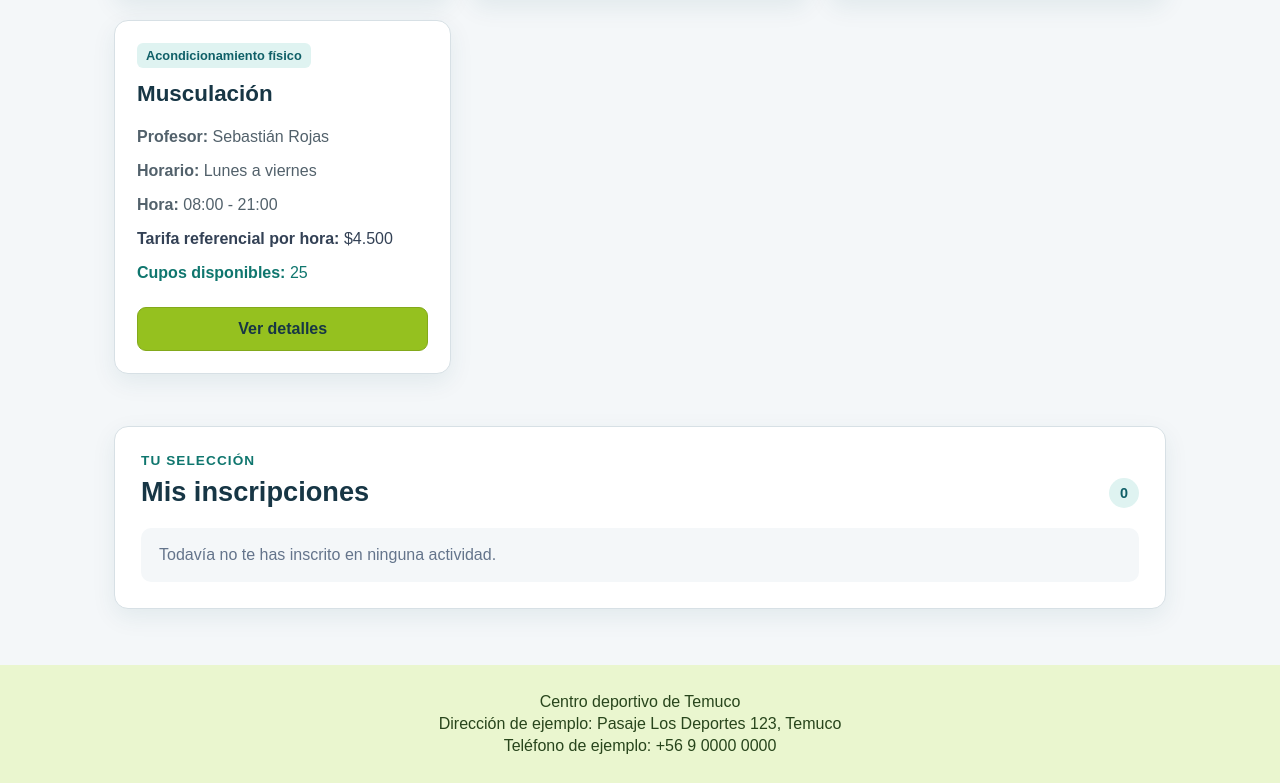
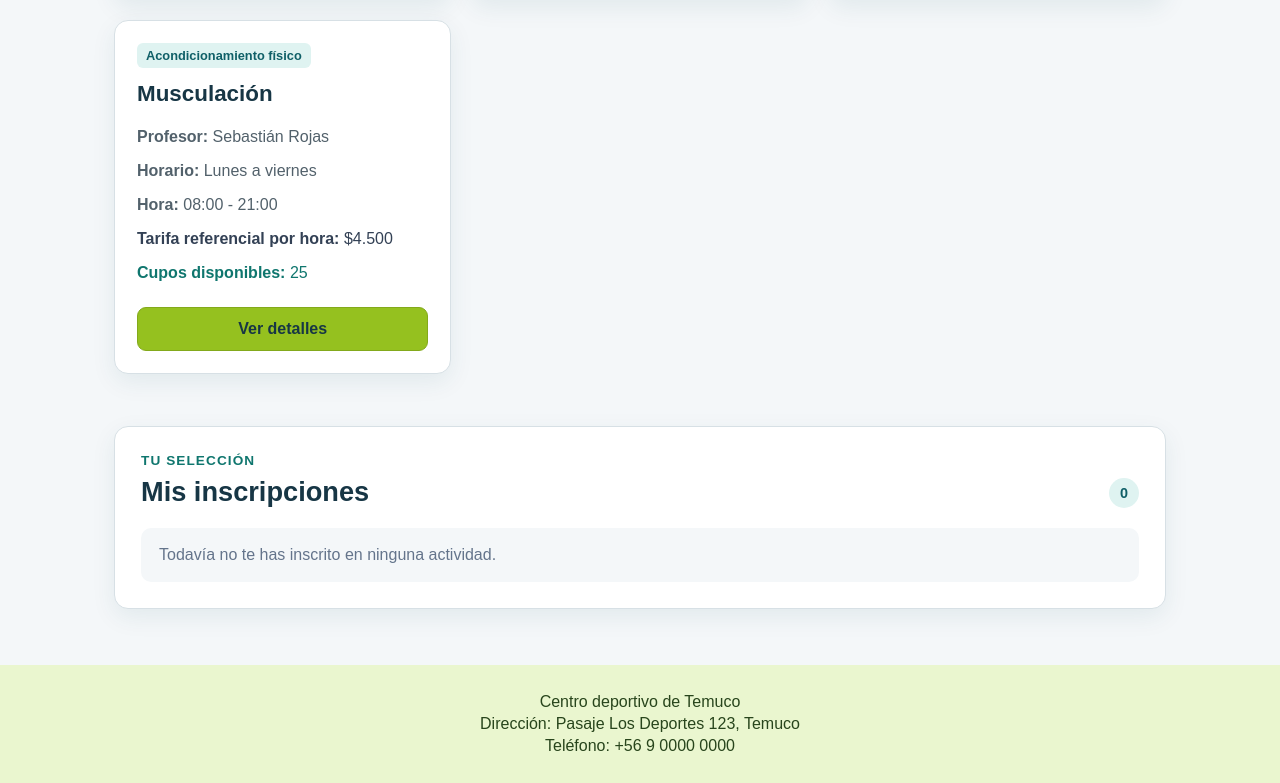
Before and after one commit to HenL1/gestion-centro-deportivo, a React (Vite) app: page / in a window 1280 px wide. Shown: the part 1359-2142 px from the top of the page. Built offline with nearby package versions, Linux system fonts and the light colour scheme.

Commit message:
contenido: simplificar etiquetas de contacto

```diff
--- a/src/App.jsx
+++ b/src/App.jsx
@@ -150,8 +150,8 @@ function App() {
 
       <footer className="pie-pagina">
         <p>Centro deportivo de Temuco</p>
-        <p>Dirección de ejemplo: Pasaje Los Deportes 123, Temuco</p>
-        <p>Teléfono de ejemplo: +56 9 0000 0000</p>
+        <p>Dirección: Pasaje Los Deportes 123, Temuco</p>
+        <p>Teléfono: +56 9 0000 0000</p>
       </footer>
     </div>
   );
```
